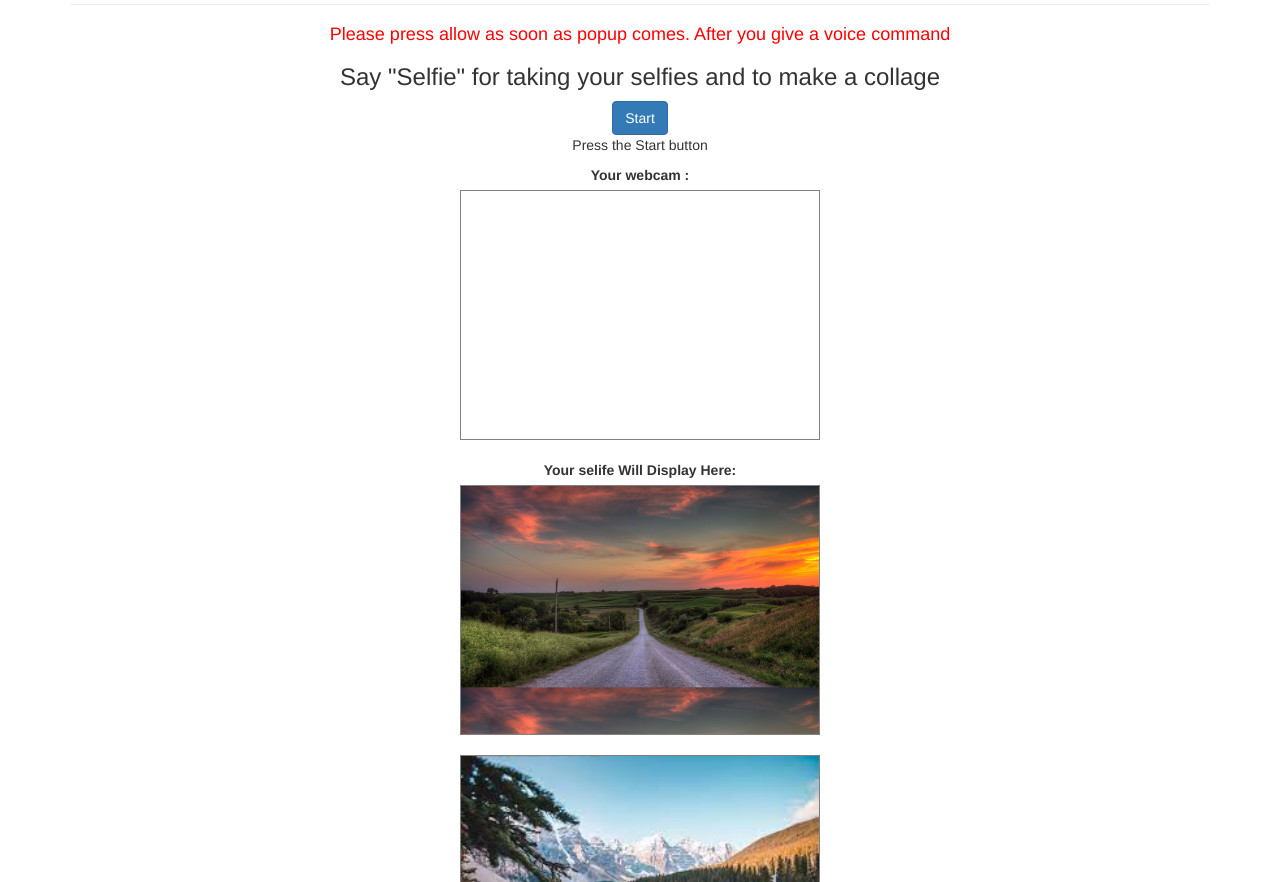
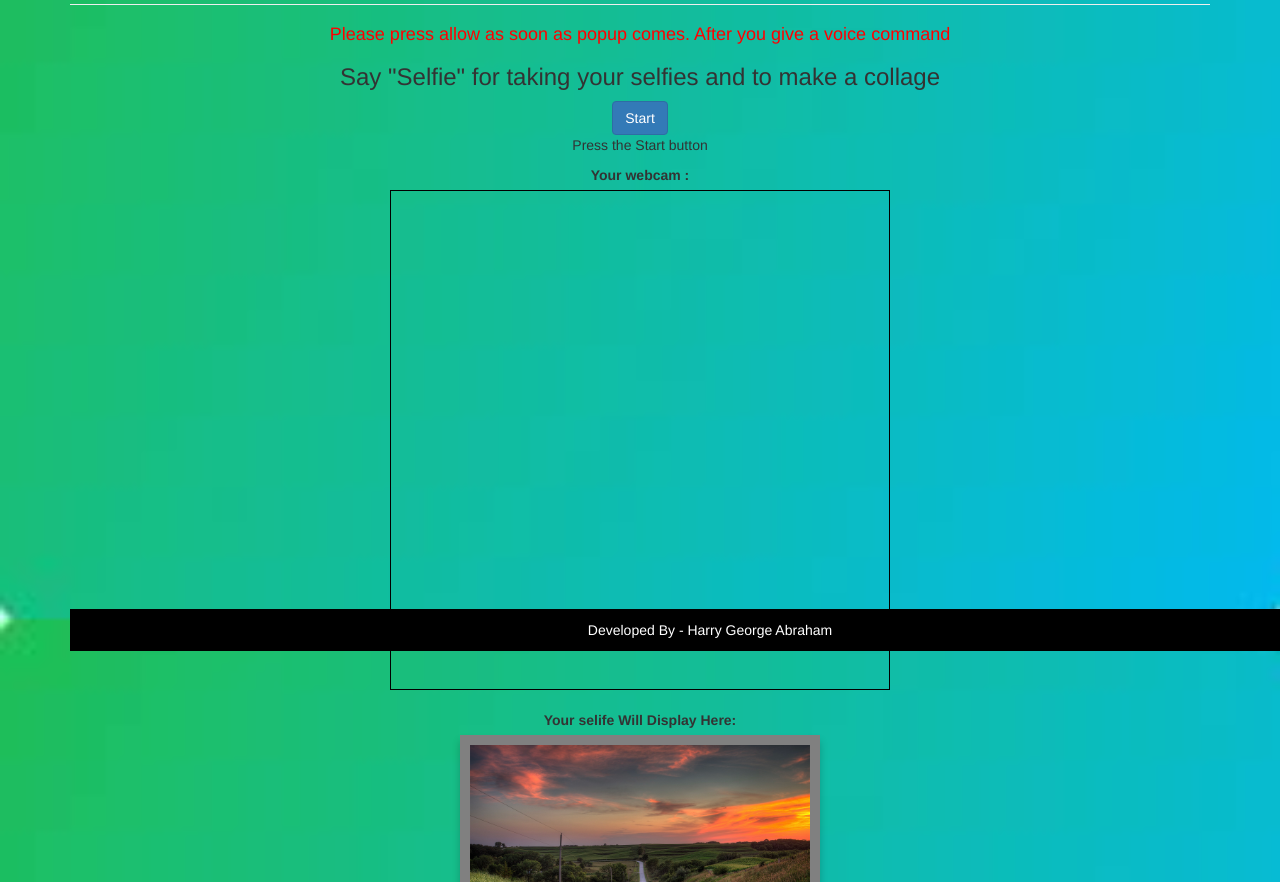
Before and after one commit to Harry112434543/pro-98, a plain HTML site: page index.html in a window 1280 px wide. Shown: the part 149-1031 px from the top of the page. Drawn offline with nearby package versions, Linux system fonts and the light colour scheme.

Commit message:
Add files via upload

```diff
--- a/index.html
+++ b/index.html
@@ -35,10 +35,14 @@
    <div id="result2"></div>
    <br>
    <div id="result3"></div>
+<br>
+</div>
 
-    </center>
-    </div>
+    <div class="developer">Developed By - Harry George Abraham</div>
 
+
+
+ </center>
     <script src="main.js"></script>
 </body>
 </html>
--- a/style.css
+++ b/style.css
@@ -4,9 +4,9 @@
 }
 #camera
 {
-    width:360px;
-    height: 250px;
-    border:1px solid grey;
+    width:500px;
+    height: 500px;
+    border:1px solid rgb(0, 0, 0);
 }
 #logo_img
 {
@@ -17,22 +17,63 @@
 #result1{
     width:360px;
     height: 250px;
-    border:1px solid grey;
+    border:10px solid grey;
     background: url("Sunset-somewhere-in-Iowa-By-Vath.-Sok-2.jpeg");
     background-size:100%;
+    box-shadow:0 6px 8px 0 rgba(2,2,2,0.2);
+
 }
 #result2{
     width:360px;
     height: 250px;
-    border:1px solid grey;
+    border:10px solid grey;
     background: url("download.jpg");
     background-size:100%;
+    box-shadow:0 6px 8px 0 rgba(2,2,2,0.2);
 }
 
 #result3{
     width:360px;
     height: 250px;
-    border:1px solid grey;
+    border:10px solid grey;
     background: url("Landscape-Photography-steps.jpg");
     background-size:100%;
+    box-shadow:0 6px 8px 0 rgba(2,2,2,0.2);
+
+
+
 }
+
+.result:hover{
+    border-radius:50%;
+}
+
+
+#developer{
+    align-self: baseline;
+}
+
+.b{
+    background:url("download\ \(2\).jpg");
+
+    background-size: 100%;
+
+
+}
+
+h1{
+    font-family: 'Lucida Sans', 'Lucida Sans Regular', 'Lucida Grande', 'Lucida Sans Unicode', Geneva, Verdana, sans-serif
+    ;
+}
+
+
+
+.developer {
+    position:fixed;
+    bottom:0;
+    width:100%;
+  line-height:3 ;
+  background-color: black;
+  color: white;
+  text-align: center;
+}
```
Also changed, not shown: download (1).jpg (added), download (2).jpg (added).
